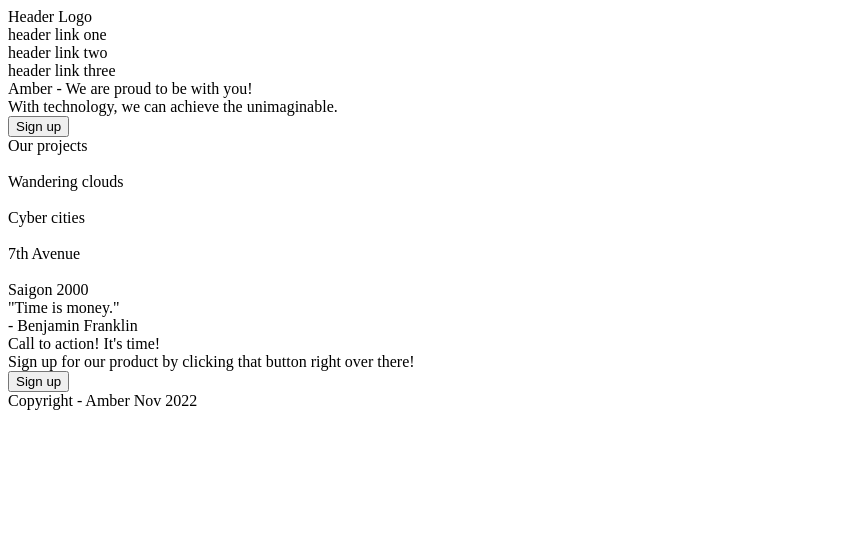
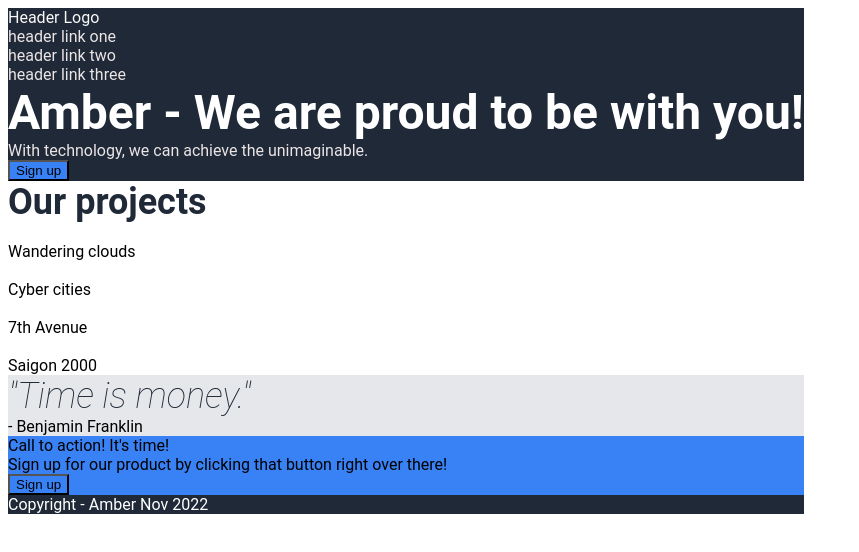
Before and after one commit to nhtuuu/my-first-project, a plain HTML site: page index.html in a window 1280 px wide. Shown: the whole page, without its empty margins (0-859 px from the left). Drawn offline with Linux system fonts and the light colour scheme.

Commit message:
Code css

```diff
--- a/index.html
+++ b/index.html
@@ -4,27 +4,28 @@
     <meta charset="UTF-8">
     <meta http-equiv="X-UA-Compatible" content="IE=edge">
     <meta name="viewport" content="width=device-width, initial-scale=1.0">
+    <link rel="stylesheet" href="style.css">
     <title>Amber</title>
 </head>
 <body>
     <div>
         <div class="header">
             <div class="nav">
-                <div>Header Logo</div>
+                <div class="logo">Header Logo</div>
                 <div>header link one</div>
                 <div>header link two</div>
                 <div>header link three</div>
             </div>
-            <div class="Intro">
-                <div>Amber - We are proud to be with you!</div>
-                <div>With technology, we can achieve the unimaginable.</div>
+            <div class="intro">
+                <div class="intro-main">Amber - We are proud to be with you!</div>
+                <div class="second-main">With technology, we can achieve the unimaginable.</div>
                 <button>Sign up</button>
                 <img src="" alt="">
             </div>
         </div>
 
         <div class="main">
-            <div>Our projects</div>
+            <div class="main-header">Our projects</div>
             <div class="images">
                 <img src="" alt="">
                 <div>Wandering clouds</div>
@@ -41,11 +42,11 @@
         </div>
 
         <div class="quote">
-            <div>"Time is money."</div>
+            <div class="quote-text">"Time is money."</div>
             <div>- Benjamin Franklin</div>
         </div>
 
-        <div class="Contact">
+        <div class="contact">
             <div>Call to action! It's time!</div>
             <div>Sign up for our product by clicking that button right over there!</div>
             <button>Sign up</button>
--- a/style.css
+++ b/style.css
@@ -0,0 +1,52 @@
+body {
+    font-family: "Roboto";
+    display: flex;
+    flex: 1;
+}
+
+.header,
+.footer {
+    background-color: #1f2937;
+    color: white;
+}
+
+.intro-main {
+    font-size: 48px;
+    font-weight: bolder;
+}
+
+.nav,
+.second-main {
+    font-weight: 18px;
+    color: #ebe5e6;
+}
+
+.logo {
+    font-weight: 24px;
+    color: #f9faf8;
+}
+
+button {
+    background-color: #3882F6;
+}
+
+.contact {
+    background-color: #3882F6;
+}
+
+.main-header {
+    font-size: 36px;
+    font-weight: bolder;
+    color: #1f2937;
+}
+
+.quote {
+    background-color: #e5e7eb;
+}
+
+.quote-text {
+    font-size: 36px;
+    font-style: italic;
+    font-weight: lighter;
+    color: #1f2937;
+}
```
